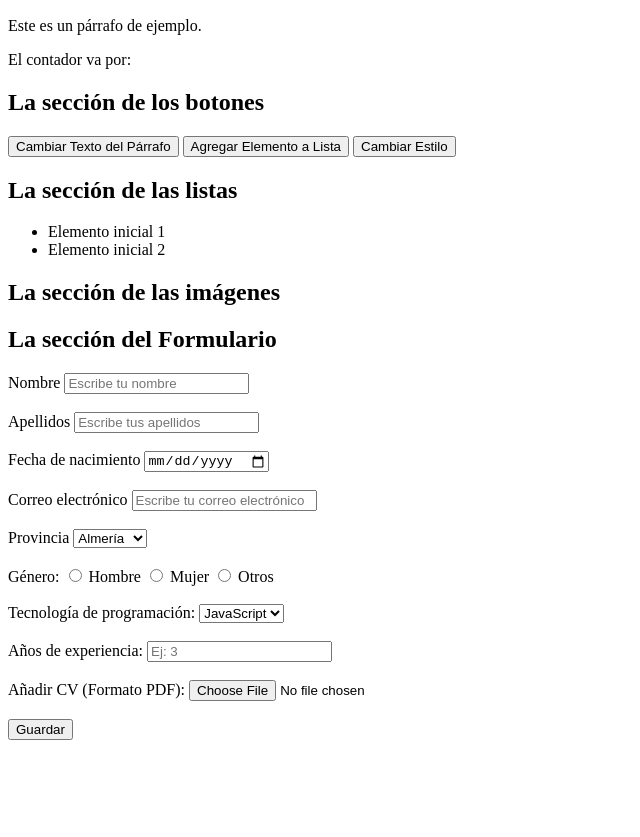
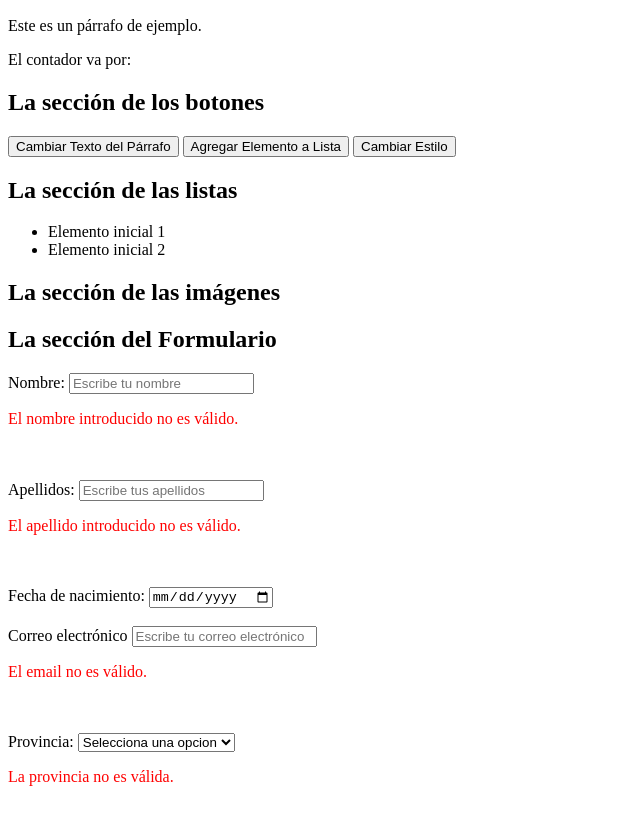
Before and after one commit to DavidRP2605/IFCT0078JA, a plain HTML site: page indexDOM.html in a window 1280 px wide. Shown: the part 110-947 px from the top of the page, without its empty margins (0-640 px from the left). Before the commit the page ends 858 px from the top, so only its background shows below. Drawn offline with Linux system fonts and the light colour scheme.

Commit message:
Formulario completado con HTML y Javascript

```diff
--- a/indexDOM.html
+++ b/indexDOM.html
@@ -41,32 +41,28 @@
         <form
           id="elFormulario"
           action="#"
-          method="post"
-          enctype="multipart/form-data"
+
         >
-          <label for="campoNombre">Nombre</label>
+          <label for="campoNombre">Nombre: </label>
           <input
             type="text"
             id="campoNombre"
             name="nombre"
             placeholder="Escribe tu nombre"
-          /><br /><br />
+          /><br id="brNombre" /><br />
 
-          <label for="campoSurnames">Apellidos</label>
+          <label for="campoApellidos">Apellidos: </label>
           <input
             type="text"
-            id="campoSurnames"
+            id="campoApellidos"
             name="apellidos"
             placeholder="Escribe tus apellidos"
-          /><br /><br />
+          /><br id="brApellidos" /><br />
 
-          <label for="campoFecha">Fecha de nacimiento</label>
-          <input
-            type="date"
-            id="campoFecha"
-            name="fecha"
-            placeholder="Indica tu fecha de cumpleaños"
-          /><br /><br />
+          <label for="campoFecha">Fecha de nacimiento: </label>
+          <input type="date" id="campoFecha" name="fecha" /><br
+            id="brFecha"
+          /><br />
 
           <label for="campoEmail">Correo electrónico</label>
           <input
@@ -74,10 +70,11 @@
             id="campoEmail"
             name="email"
             placeholder="Escribe tu correo electrónico"
-          /><br /><br />
+          /><br id="brEmail" /><br />
 
-          <label for="campoProvincia">Provincia</label>
+          <label for="campoProvincia">Provincia: </label>
           <select name="provincia" id="campoProvincia">
+            <option value="selecciona">Selecciona una opcion</option>
             <option value="almeria">Almería</option>
             <option value="cadiz">Cádiz</option>
             <option value="cordoba">Córdoba</option>
@@ -85,32 +82,64 @@
             <option value="huelva">Huelva</option>
             <option value="jaen">Jaén</option>
             <option value="malaga">Málaga</option>
-            <option value="sevilla">Sevilla</option>
-          </select><br><br>
+            <option value="sevilla">Sevilla</option></select
+          ><br id="brProvincia" /><br />
 
-          <label for="campoGenero">Género:
-            <input type="radio" id="generoHombre" name="genero" value="hombre" /> Hombre
-            <input type="radio" id="generoMujer" name="genero" value="mujer" /> Mujer
-            <input type="radio" id="generoOtros" name="genero" value="otros" /> Otros
-          </label><br><br>
+          <label for="campoGenero"
+            >Género:
+            <input
+              type="radio"
+              id="generoHombre"
+              name="genero"
+              value="hombre"
+              checked
+            />
+            Hombre
+            <input type="radio" id="generoMujer" name="genero" value="mujer" />
+            Mujer
+            <input type="radio" id="generoOtros" name="genero" value="otros" />
+            Otros
+            <input type="radio" id="generoNC" name="genero" value="noContestar" />
+            Prefiero no contestar
+          </label>
+          <br id="brGenero" /><br />
 
-          <label for="campoTecnologia">Tecnología de programación:</label>
-          <select name="tecnologia" id="campoTecnologia">
-            <option value="javascript">JavaScript</option>
-            <option value="python">Python</option>
-            <option value="java">Java</option>
-            <option value="csharp">C#</option>
-            <option value="php">PHP</option>
-            <option value="ruby">Ruby</option>
-            <option value="go">Go</option>
-            <option value="typescript">TypeScript</option>
-          </select><br><br>
+          <label for="campoTecnologias">Selecciona tecnologías:</label><br />
+          <select id="campoTecnologias" name="tecnologias[]" multiple size="10">
+            <optgroup label="Tecnologías Servidor">
+              <option value="php">PHP</option>
+              <option value="nodejs">Node.js</option>
+              <option value="python">Python</option>
+              <option value="java">Java</option>
+              <option value="csharp">C#</option>
+            </optgroup>
+            <optgroup label="Tecnologías Cliente">
+              <option value="html">HTML</option>
+              <option value="css">CSS</option>
+              <option value="javascript">JavaScript</option>
+              <option value="angular">Angular</option>
+              <option value="react">React</option>
+              <option value="bootstrap">Bootstrap</option>
+              <option value="jquery">jQuery</option>
+            </optgroup>
+          </select>
+          <br id="brTecnologias" /><br />
 
           <label for="campoExperiencia">Años de experiencia:</label>
-          <input type="number" id="campoExperiencia" name="experiencia" min="0" step="1" placeholder="Ej: 3"> <br><br>
+          <input
+            type="number"
+            id="campoExperiencia"
+            name="experiencia"
+            min="0"
+            step="1"
+            placeholder="Ej: 3"
+          />
+          <br id="brExperiencia" /><br />
 
           <label for="campoCV">Añadir CV (Formato PDF):</label>
-          <input type="file" id="campoCV" name="cv" accept="application/pdf"><br><br>
+          <input type="file" id="campoCV" name="cv" accept="application/pdf" />
+          <span id="fileName" class="text-sm text-gray-500"></span>
+          <br id="brCv" /><br />
 
           <button id="botonGuardar" type="submit">Guardar</button>
         </form>
--- a/src/assets/js/custom.v2.9.1.js
+++ b/src/assets/js/custom.v2.9.1.js
@@ -0,0 +1,297 @@
+document.addEventListener("DOMContentLoaded", () => {
+  let formulario = document.getElementById("elFormulario");
+  let inputNombre = document.getElementById("campoNombre");
+  let inputApellidos = document.getElementById("campoApellidos");
+  let inputNacimiento = document.getElementById("campoFecha");
+  let inputEmail = document.getElementById("campoEmail");
+  let inputProvincia = document.getElementById("campoProvincia");
+  let inputGenero = document.querySelectorAll('input[name="genero"]');
+  let inputTecnologia = document.getElementById("campoTecnologias");
+  let inputExperiencia = document.getElementById("campoExperiencia");
+  let inputCv = document.getElementById("campoCV");
+  const botonGuardar = document.getElementById("botonGuardar");
+
+  let brNuevo = document.createElement("br");
+
+  //Hacemos que el boton guardar este deshabilitado por defecto
+  botonGuardar.disabled = true;
+
+  //Creamos funcion para comprobar que el campo nombre no este vacio y tenga al menos 3 caracteres y lo añadimos en un parrafo que se añade debajo del campo nombre solo si no es correcto
+  function validarNombre() {
+    let parrafoError = document.getElementById("errorNombre");
+    let br = document.getElementById("brNombre");
+    //Guardamos el largo del nombre para comprobarlo
+    const largoNombre = inputNombre.value.length;
+    //Guardamos la variable por si el nombre está vacío
+    const nombreVacio = "";
+    if (
+      largoNombre > 80 ||
+      largoNombre < 3 ||
+      inputNombre.value === nombreVacio ||
+      !/^[a-zA-ZÀ-ÿ\s]+$/.test(inputNombre.value.trim())
+    ) {
+      if (!parrafoError) {
+        parrafoError = document.createElement("p");
+        parrafoError.id = "errorNombre";
+        parrafoError.textContent = "El nombre introducido no es válido.";
+        parrafoError.style.color = "red";
+        // br.remove();
+        br.classList.add("hidden");
+        inputNombre.parentNode.insertBefore(
+          parrafoError,
+          inputNombre.nextSibling
+        );
+      }
+      return false;
+    } else {
+      if (parrafoError) {
+        parrafoError.remove();
+        br.classList.add("visible");
+        // inputNombre.insertAdjacentElement("afterend", brNuevo);
+      }
+      return true;
+    }
+  }
+  //Hacemos un addEventListener al campo nombre para que valide al escribir
+  inputNombre.addEventListener("input", validarNombre);
+
+  //Creamos funcion para comprobar que el campo apellidos no este vacio y tenga al menos 3 caracteres y lo añadimos en un parrafo que se añade debajo del campo apellidos solo si no es correcto
+  function validarApellidos() {
+    let parrafoError = document.getElementById("errorApellidos");
+    let br = document.getElementById("brApellidos");
+    //Guardamos el largo del nombre para comprobarlo
+    const largoApellidos = inputApellidos.value.length;
+    //Guardamos la variable por si el nombre está vacío
+    const apellidosVacio = "";
+    if (
+      largoApellidos > 80 ||
+      largoApellidos < 3 ||
+      inputApellidos.value === apellidosVacio ||
+      !/^[a-zA-ZÀ-ÿ\s]+$/.test(inputApellidos.value.trim())
+    ) {
+      if (!parrafoError) {
+        parrafoError = document.createElement("p");
+        parrafoError.id = "errorApellidos";
+        parrafoError.textContent = "El apellido introducido no es válido.";
+        parrafoError.style.color = "red";
+        br.classList.add("hidden");
+        inputApellidos.parentNode.insertBefore(
+          parrafoError,
+          inputApellidos.nextSibling
+        );
+      }
+      return false;
+    } else {
+      if (parrafoError) {
+        parrafoError.remove();
+        br.classList.add("visible");
+      }
+      return true;
+    }
+  }
+  //Hacemos un addEventListener al campo apellidos para que valide al escribir
+  inputApellidos.addEventListener("input", validarApellidos);
+
+  //Funcion para calcular la edad a partir de la fecha de nacimiento
+  function calcularEdad(dia, mes, anio) {
+    const hoy = new Date();
+    const fechaNacimiento = new Date(anio, mes - 1, dia); // mes empieza en 0
+
+    let edad = hoy.getFullYear() - fechaNacimiento.getFullYear();
+    const m = hoy.getMonth() - fechaNacimiento.getMonth();
+
+    if (m < 0 || (m === 0 && hoy.getDate() < fechaNacimiento.getDate())) {
+      edad--;
+    }
+
+    return edad;
+  }
+
+  function validarFechaNacimiento() {
+    let parrafoError = document.getElementById("errorFecha");
+    // const valor = inputNacimiento.value;
+
+    const dia = parseInt(inputNacimiento.value.split("-")[2]);
+    const mes = parseInt(inputNacimiento.value.split("-")[1]);
+    const anio = parseInt(inputNacimiento.value.split("-")[0]);
+
+    const edad = calcularEdad(dia, mes, anio);
+
+    if (edad < 18) {
+      parrafoError = document.createElement("p");
+      parrafoError.id = "errorFecha";
+      parrafoError.textContent = "Debes tener al menos 18 años.";
+      parrafoError.style.color = "red";
+      inputNacimiento.parentNode.insertBefore(
+        parrafoError,
+        inputNacimiento.nextSibling
+      );
+      return false;
+    } else {
+      if (parrafoError) {
+        parrafoError.remove();
+      }
+      return true;
+    }
+  }
+
+  //Hacemos un addEventListener al campo edad para que valide al seleccionar una fecha
+  inputNacimiento.addEventListener("blur", validarFechaNacimiento);
+
+  //Creamos funcion para comprobar que el campo email no este vacio y tenga estructura de email y lo añadimos a la derecha del campo email solo si no es correcto
+  function validarEmail() {
+    let parrafoError = document.getElementById("errorEmail");
+    let br = document.getElementById("brEmail");
+    const emailRegex = /^[^\s@]+@[^\s@]+\.[^\s@]+$/;
+    if (!emailRegex.test(inputEmail.value)) {
+      if (!parrafoError) {
+        parrafoError = document.createElement("p");
+        parrafoError.id = "errorEmail";
+        parrafoError.textContent = "El email no es válido.";
+        parrafoError.style.color = "red";
+        br.classList.add("hidden");
+        inputEmail.parentNode.insertBefore(
+          parrafoError,
+          inputEmail.nextSibling
+        );
+      }
+      return false;
+    } else {
+      if (parrafoError) {
+        parrafoError.remove();
+        br.classList.add("visible");
+      }
+      return true;
+    }
+  }
+  //Hacemos un addEventListener al campo email para que valide al escribir
+  inputEmail.addEventListener("input", validarEmail);
+
+  //Creamos una funcion para comprobar que el campo provincia no nos viene vacío
+  function validarProvincia() {
+    let provinciaVacia = inputProvincia.value;
+    let parrafoError = document.getElementById("errorProvincia");
+    let br = document.getElementById("brProvincia");
+
+    if (provinciaVacia === "selecciona") {
+      if (!parrafoError) {
+        parrafoError = document.createElement("p");
+        parrafoError.id = "errorProvincia";
+        parrafoError.textContent = "La provincia no es válida.";
+        parrafoError.style.color = "red";
+        br.classList.add("hidden");
+        inputProvincia.parentNode.insertBefore(
+          parrafoError,
+          inputProvincia.nextSibling
+        );
+      }
+      return false;
+    } else {
+      if (parrafoError) {
+        parrafoError.remove();
+        br.classList.add("visible");
+      }
+      return true;
+    }
+  }
+  //Hacemos un addEventListener al campo provincia para que valide al seleccionar una provincia
+  inputProvincia.addEventListener("change", validarProvincia);
+
+  function validarTecnologias() {
+    const seleccionadas = Array.from(inputTecnologia.options).filter(
+      (option) => option.selected
+    );
+
+    let parrafoError = document.getElementById("errorTecnologias");
+    let br = document.getElementById("brTecnologias");
+
+    console.log(seleccionadas);
+
+    if (seleccionadas.length === 0) {
+      if (!parrafoError) {
+        parrafoError = document.createElement("p");
+        parrafoError.id = "errorTecnologias";
+        parrafoError.textContent = "Debes seleccionar al menos 1 tecnología.";
+        parrafoError.style.color = "red";
+        br.classList.add("hidden");
+        inputTecnologia.parentNode.insertBefore(
+          parrafoError,
+          inputTecnologia.nextSibling
+        );
+      }
+      return false;
+    } else {
+      if (parrafoError) {
+        parrafoError.remove();
+        br.classList.add("visible");
+      }
+      return true;
+    }
+  }
+
+  inputTecnologia.addEventListener("change", validarTecnologias);
+
+  //Creamos funcion para validar que el campo experiencia no esta vacío ni introduce número menores que 0 o mayores que 50
+  function validarExperiencia() {
+    let parrafoError = document.getElementById("errorExperiencia");
+    let br = document.getElementById("brExperiencia");
+    let valor = inputExperiencia.value;
+
+    //Guardamos la variable por si la experiencia está vacía
+    const vacio = "";
+
+    if (
+      inputExperiencia.value === vacio ||
+      isNaN(valor) ||
+      valor < 0 ||
+      valor > 50
+    ) {
+      if (!parrafoError) {
+        parrafoError = document.createElement("p");
+        parrafoError.id = "errorExperiencia";
+        parrafoError.textContent = "La experiencia no es válida.";
+        parrafoError.style.color = "red";
+        br.classList.add("hidden");
+        inputExperiencia.parentNode.insertBefore(
+          parrafoError,
+          inputExperiencia.nextSibling
+        );
+      }
+      return false;
+    } else {
+      if (parrafoError) {
+        parrafoError.remove();
+        br.classList.add("visible");
+      }
+      return true;
+    }
+  }
+  //Hacemos un addEventListener al campo experiencia para que valide al escribir
+  inputExperiencia.addEventListener("input", validarExperiencia);
+
+  function validarFormularioCompleto() {
+    const esNombreValido = validarNombre();
+    const esApellidoValido = validarApellidos();
+    const esFechaValida = validarFechaNacimiento();
+    const esEmailValido = validarEmail();
+    const esProvinciaValida = validarProvincia();
+    const esTecnologiaValida = validarTecnologias();
+    const esExperienciaValida = validarExperiencia();
+    const esCVValido = inputCv.value !== ""; // Simple: solo que haya algo cargado
+
+    // Habilitar solo si todo es correcto
+    const todoCorrecto =
+      esNombreValido &&
+      esApellidoValido &&
+      esFechaValida &&
+      esEmailValido &&
+      esProvinciaValida &&
+      esTecnologiaValida &&
+      esExperienciaValida &&
+      esCVValido;
+
+    botonGuardar.disabled = !todoCorrecto;
+  }
+
+  setInterval(validarFormularioCompleto, 500);
+});
```
